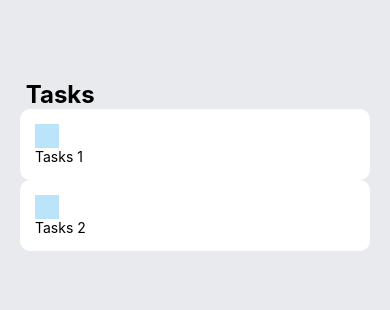
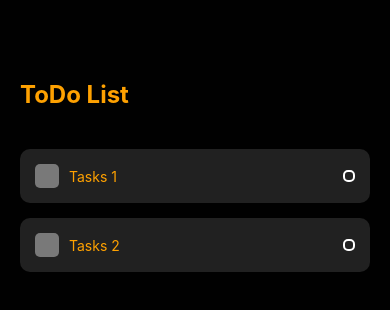
Before and after one commit to Mehmetadiguzel1/ToDo-ReactNative, a React Native app: screen / in a window 390 px wide. Shown: the top 310 px of the page. Built offline with nearby package versions, Linux system fonts and the light colour scheme.

Commit message:
ToDo UI design done

```diff
--- a/App.js
+++ b/App.js
@@ -9,7 +9,7 @@ export default function App() {
       {/* Tasks */}
       <View style={styles.tasksWrapper}>
 
-        <Text style={styles.sectionTitle}> Tasks </Text>
+        <Text style={styles.sectionTitle}>ToDo List </Text>
         <View style={styles.items}>
           {/* This is where the tasks */}
 
@@ -25,7 +25,7 @@ export default function App() {
 const styles = StyleSheet.create({
   container: {
     flex: 1,
-    backgroundColor: '#E8EAED',
+    backgroundColor: '#010101',
   },
   tasksWrapper: {
     padding: 80,
@@ -34,6 +34,10 @@ const styles = StyleSheet.create({
   sectionTitle: {
     fontSize: 24,
     fontWeight: 'bold',
+    color: '#FEA101',
+    marginBottom: 10
   },
-  items: {},
+  items: {
+    marginTop: 30,
+  },
 });
--- a/components/Task.js
+++ b/components/Task.js
@@ -1,14 +1,14 @@
 import React from 'react';
 import { View, Text, StyleSheet, TouchableOpacity  } from 'react-native';
 
-
+/* TouchableOpacity */
 const Task = (props) => {
 
 
     return(
         <View style={styles.item}>
             <View style={styles.itemLeft}>
-                <TouchableOpacity style={styles.square}></TouchableOpacity>
+                <View style={styles.square}></View>
                 <Text style={styles.itemText}>{props.text}</Text>
             </View>
 
@@ -19,19 +19,39 @@ const Task = (props) => {
 const styles = StyleSheet.create({
 
     item: {
-        backgroundColor: '#FFF',
+        backgroundColor: '#212121',
         padding: 15,
         borderRadius: 10,
+        flexDirection: 'row',
+        alignItems: 'center',
+        justifyContent: 'space-between',
+        marginBottom: 15,
     },
-    itemLeft: {},
+    itemLeft: {
+        flexDirection: 'row',
+        alignItems: 'center',
+        flexWrap: 'wrap',
+
+    },
     square: {
         width: 24,
         height: 24,
-        backgroundColor: '#55bCF6',
+        backgroundColor: '#FFF',
         opacity: 0.4,
+        borderRadius: 5,
+        marginRight: 10,
     },
-    itemText: {},
-    circular: {},
+    itemText: {
+        maxWidth: '80%',
+        color: '#FEA101'
+    },
+    circular: {
+        width: 12,
+        height: 12,
+        borderColor: '#FFF',
+        borderWidth: 2,
+        borderRadius: 5
+    },
 
 });
 
```
